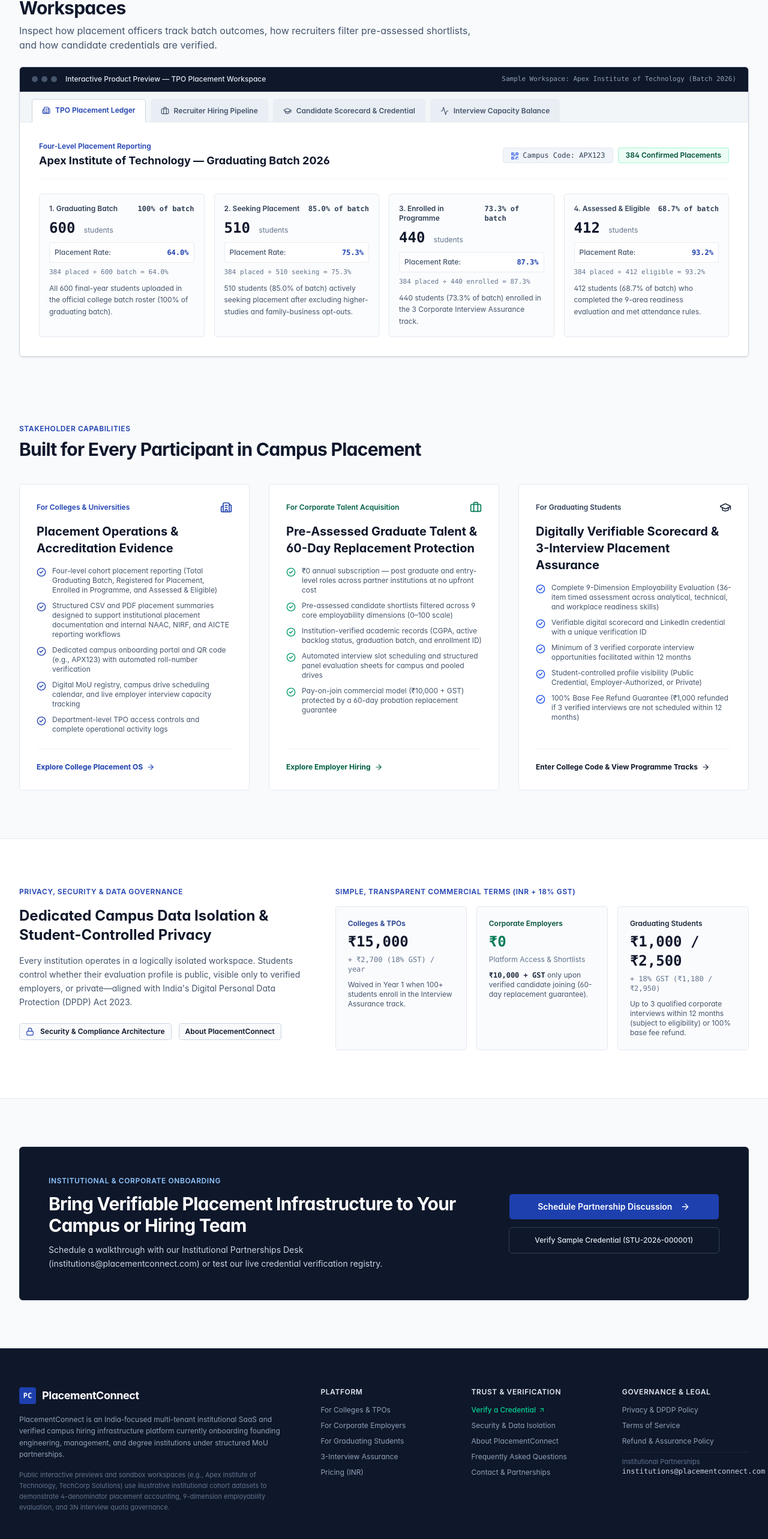
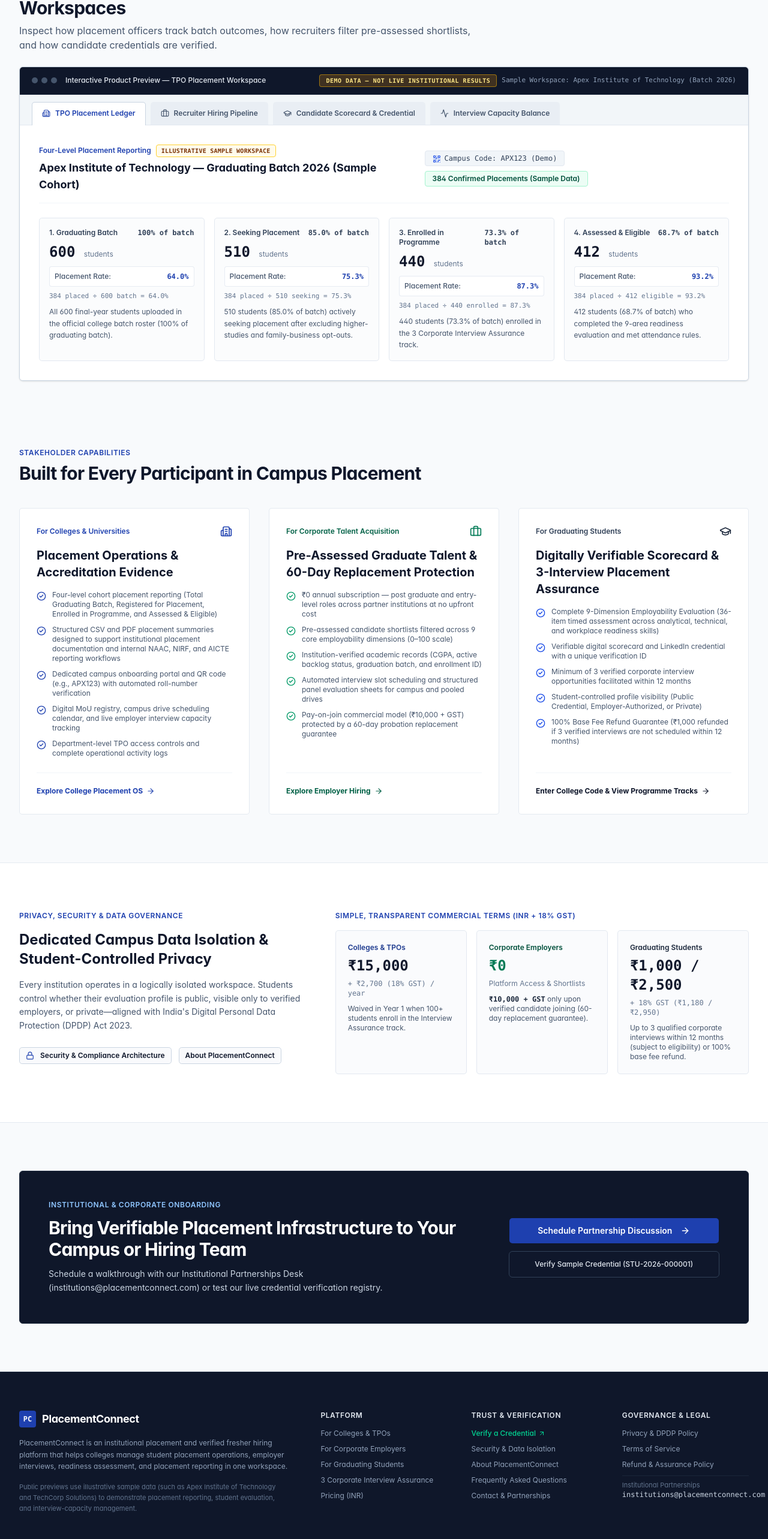
Before and after one commit to J2c-ashwani/Collegeplacement-, a Next.js app: page / in a window 1280 px wide. Shown: the part 1598-4164 px from the top of the page at 60% size. Built offline with nearby package versions, Linux system fonts and the light colour scheme.

Commit message:
fix(for-colleges): apply final 4 TPO audit refinements (demo badges inside dashboard, 3-interview phrasing consistency, all 9 assessment areas, plain-English footer)

```diff
--- a/src/app/(public)/for-colleges/page.tsx
+++ b/src/app/(public)/for-colleges/page.tsx
@@ -144,11 +144,11 @@ export default function ForCollegesPage() {
                 What Your Students Get
               </div>
               <h2 className="text-2xl sm:text-3xl font-bold text-slate-900">
-                Up to 3 Verified Corporate Interview Opportunities
+                3 Verified Corporate Interview Opportunities
               </h2>
               <p className="text-sm text-slate-600 leading-relaxed">
                 For eligible final-year students enrolled in the{' '}
-                <strong className="text-slate-900">3 Corporate Interview Assurance Programme</strong>, subject to programme eligibility and attendance terms. Note: PlacementConnect assures verified corporate interview opportunities—final job selection always rests on candidate performance and employer evaluation.
+                <strong className="text-slate-900">3 Corporate Interview Assurance Programme</strong>, subject to programme eligibility and attendance requirements. Note: PlacementConnect assures 3 verified corporate interview opportunities—final job selection always rests on candidate performance and employer evaluation.
               </p>
               <div className="grid grid-cols-1 sm:grid-cols-2 gap-4 pt-2">
                 <div className="p-4 rounded-md bg-slate-50 border border-slate-200 space-y-1">
@@ -156,7 +156,7 @@ export default function ForCollegesPage() {
                     100% Base Programme Fee Refund Protection
                   </div>
                   <p className="text-xs text-slate-600 leading-relaxed">
-                    If the stated 3-interview commitment is not met within 12 months of readiness evaluation completion for an eligible student, PlacementConnect refunds 100% of their base programme fee (₹1,000 or ₹2,500).
+                    If the 3 verified corporate interview opportunities are not facilitated within 12 months of readiness evaluation completion for an eligible student, PlacementConnect refunds 100% of their base programme fee (₹1,000 or ₹2,500).
                   </p>
                 </div>
                 <div className="p-4 rounded-md bg-slate-50 border border-slate-200 space-y-1">
@@ -172,10 +172,10 @@ export default function ForCollegesPage() {
 
             <div className="lg:col-span-5 bg-slate-50 rounded-lg border border-slate-200 p-6 space-y-4">
               <div className="text-xs font-semibold uppercase tracking-wider text-[#1E40AF]">
-                Student Readiness Assessment
+                Student Readiness Assessment (All 9 Areas)
               </div>
               <p className="text-xs text-slate-600 leading-relaxed">
-                Students are evaluated across nine employability areas (Analytical Logic, Technical Foundations, Communication Clarity, Learning Agility, Teamwork, and Professional Reliability) before they enter the verified corporate interview pool.
+                Students are evaluated across all nine employability areas—<strong>1. Analytical Logic, 2. Technical Foundations, 3. Role Execution, 4. Communication Clarity, 5. Behavioral Maturity, 6. Learning Agility, 7. Teamwork &amp; Collaboration, 8. Quantitative Reasoning, and 9. Professional Reliability</strong>—before they enter the verified corporate interview pool.
               </p>
               <div className="p-3.5 rounded bg-white border border-slate-200 flex items-center justify-between text-xs">
                 <div>
@@ -260,7 +260,7 @@ export default function ForCollegesPage() {
               Transparent Pricing
             </div>
             <h2 className="text-2xl sm:text-3xl font-bold text-slate-900">
-              Clear Economics Across College, Student &amp; Visiting Employers
+              Clear Economics Across College, Student &amp; Hiring Employers
             </h2>
             <p className="text-sm text-slate-600">
               Here is how the commercial model works across all three participants so you can explain it directly to your Principal and management:
@@ -325,7 +325,7 @@ export default function ForCollegesPage() {
                   </li>
                   <li className="flex items-start gap-2">
                     <CheckCircle2 className="h-4 w-4 text-emerald-700 shrink-0 mt-0.5" />
-                    <span>Up to 3 verified corporate interview opportunities within 12 months</span>
+                    <span>3 verified corporate interview opportunities within 12 months for eligible students</span>
                   </li>
                   <li className="flex items-start gap-2">
                     <CheckCircle2 className="h-4 w-4 text-emerald-700 shrink-0 mt-0.5" />
--- a/src/app/(public)/layout.tsx
+++ b/src/app/(public)/layout.tsx
@@ -271,7 +271,7 @@ export default function PublicLayout({
                 </li>
                 <li>
                   <Link href="/placement-assurance" className="hover:text-white transition">
-                    3-Interview Assurance
+                    3 Corporate Interview Assurance
                   </Link>
                 </li>
                 <li>
--- a/src/components/marketing/product-showcase.tsx
+++ b/src/components/marketing/product-showcase.tsx
@@ -38,9 +38,14 @@ export function ProductShowcaseInstrument() {
             {SAFE_TERMINOLOGY.productPreviewLabel}
           </span>
         </div>
-        <span className="font-mono text-[11px] text-slate-400">
-          Sample Workspace: Apex Institute of Technology (Batch 2026)
-        </span>
+        <div className="flex flex-wrap items-center gap-2">
+          <span className="px-2.5 py-0.5 rounded bg-amber-500/20 border border-amber-400/50 text-amber-200 font-mono text-[10px] font-semibold uppercase tracking-wider">
+            DEMO DATA — NOT LIVE INSTITUTIONAL RESULTS
+          </span>
+          <span className="font-mono text-[11px] text-slate-400">
+            Sample Workspace: Apex Institute of Technology (Batch 2026)
+          </span>
+        </div>
       </div>
 
       {/* Role Switcher Tabs */}
@@ -93,20 +98,25 @@ export function ProductShowcaseInstrument() {
           <div className="space-y-6">
             <div className="flex flex-col sm:flex-row sm:items-center justify-between gap-4 border-b border-slate-100 pb-4">
               <div>
-                <div className="text-xs font-semibold text-[#1E40AF]">
-                  Four-Level Placement Reporting
+                <div className="flex flex-wrap items-center gap-2">
+                  <span className="text-xs font-semibold text-[#1E40AF]">
+                    Four-Level Placement Reporting
+                  </span>
+                  <span className="px-2 py-0.5 rounded bg-amber-50 border border-amber-300 text-amber-900 font-mono text-[10px] font-bold uppercase tracking-wide">
+                    ILLUSTRATIVE SAMPLE WORKSPACE
+                  </span>
                 </div>
-                <h3 className="text-lg font-bold text-slate-900 mt-0.5">
-                  Apex Institute of Technology — Graduating Batch 2026
+                <h3 className="text-lg font-bold text-slate-900 mt-1">
+                  Apex Institute of Technology — Graduating Batch 2026 (Sample Cohort)
                 </h3>
               </div>
               <div className="flex flex-wrap items-center gap-2 text-xs">
                 <span className="px-3 py-1 rounded bg-slate-100 border border-slate-200 text-slate-700 font-mono">
                   <QrCode className="h-3.5 w-3.5 inline mr-1.5 text-blue-700" />
-                  Campus Code: APX123
+                  Campus Code: APX123 (Demo)
                 </span>
                 <span className="px-3 py-1 rounded bg-emerald-50 border border-emerald-200 text-emerald-900 font-semibold">
-                  384 Confirmed Placements
+                  384 Confirmed Placements (Sample Data)
                 </span>
               </div>
             </div>
--- a/src/config/company-identity.ts
+++ b/src/config/company-identity.ts
@@ -9,9 +9,9 @@ export const COMPANY_IDENTITY = {
   legalUnitName: 'PlacementConnect Institutional Systems (India Operations Desk)',
   tagline: 'Institutional Campus Placement & Verified Fresher Hiring Infrastructure',
   operatingModelDisclosure:
-    'PlacementConnect is an India-focused multi-tenant institutional SaaS and verified campus hiring infrastructure platform currently onboarding founding engineering, management, and degree institutions under structured MoU partnerships.',
+    'PlacementConnect is an institutional placement and verified fresher hiring platform that helps colleges manage student placement operations, employer interviews, readiness assessment, and placement reporting in one workspace.',
   pilotTransparencyNote:
-    'Public interactive previews and sandbox workspaces (e.g., Apex Institute of Technology, TechCorp Solutions) use illustrative institutional cohort datasets to demonstrate 4-denominator placement accounting, 9-dimension employability evaluation, and 3N interview quota governance.',
+    'Public previews use illustrative sample data (such as Apex Institute of Technology and TechCorp Solutions) to demonstrate placement reporting, student evaluation, and interview-capacity management.',
   governanceEffectiveDate: '1 August 2026',
   lastReviewedDate: '15 September 2026',
   jurisdiction: 'New Delhi / National Capital Region (NCR), India',
```
